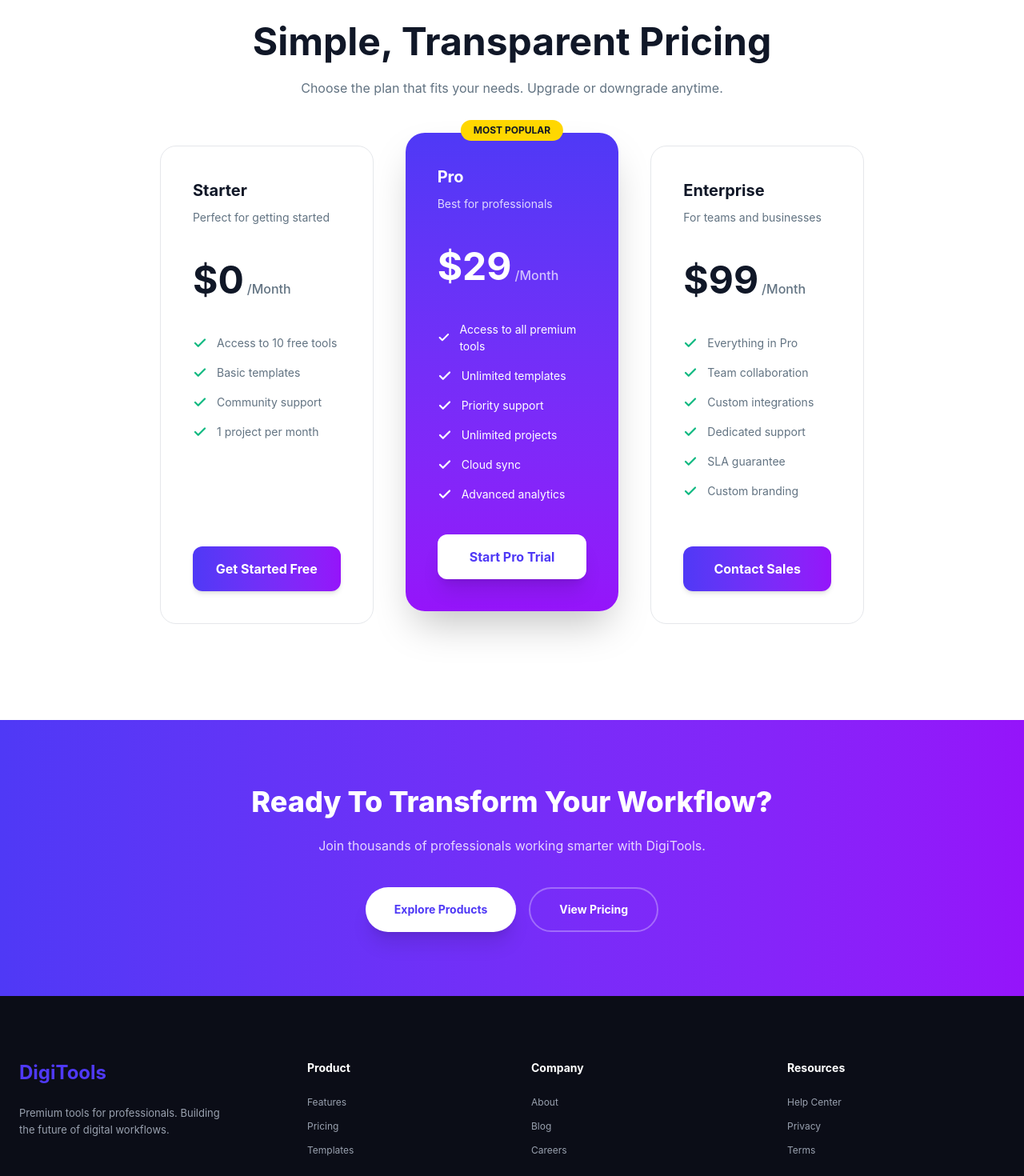
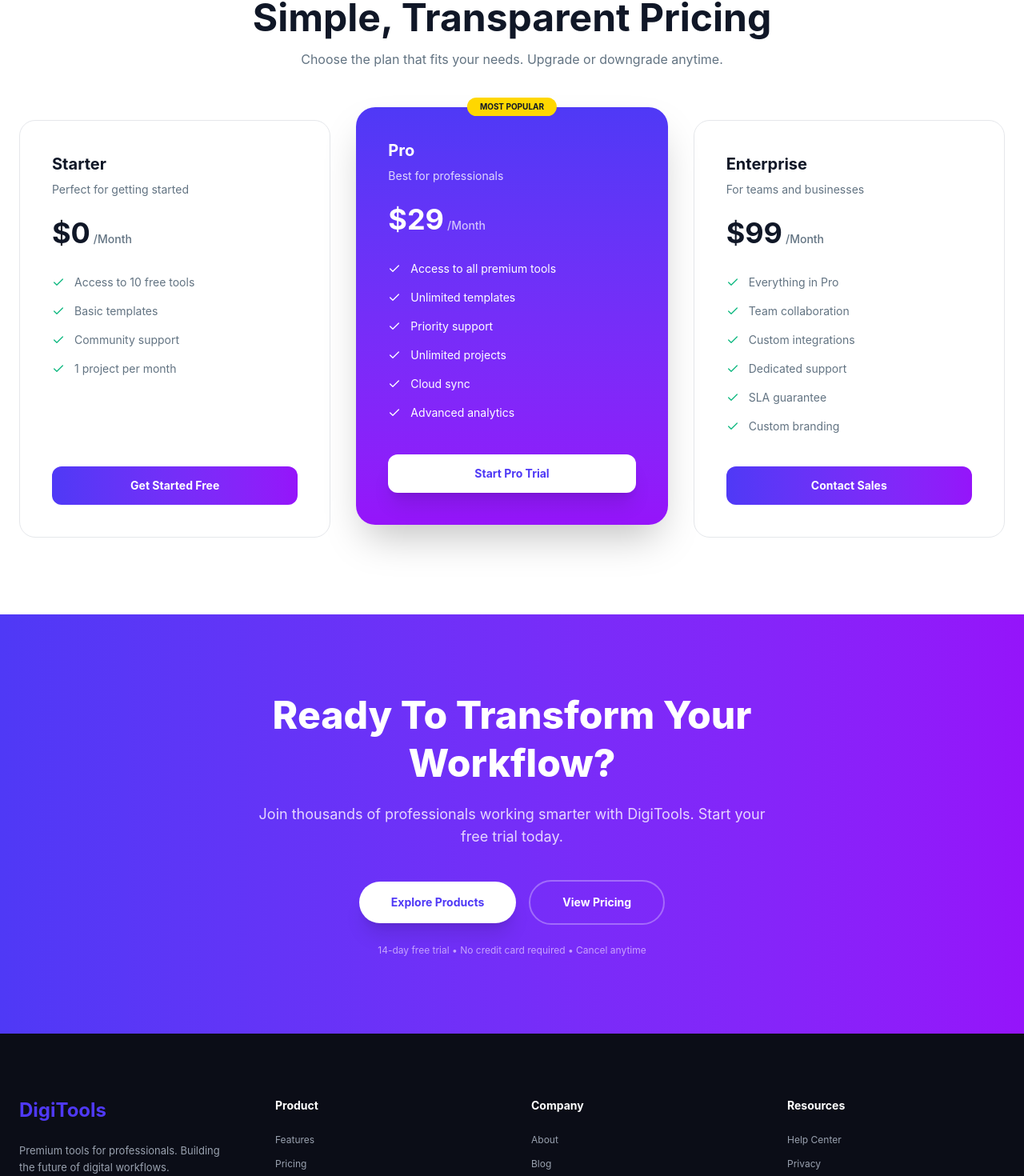
Before and after one commit to codewithjakaria/DigiTools-Platform, a React (Vite) app: page / in a window 1280 px wide. Shown: the part 3136-4606 px from the top of the page at 80% size. Built offline with nearby package versions, Linux system fonts and the light colour scheme.

Commit message:
Footer section responsive

```diff
--- a/src/App.jsx
+++ b/src/App.jsx
@@ -466,26 +466,27 @@ function App() {
         </div>
       </section>
 
-      <section className="py-[120px] bg-white">
-        <div className="max-w-[1600px] mx-auto px-[200px] text-center">
-          <h2 className="text-[48px] font-bold text-[#101727] mb-4 leading-tight">
+      <section className="py-16 md:py-24 bg-white">
+        <div className="max-w-7xl mx-auto px-6 text-center">
+          <h2 className="text-3xl md:text-5xl font-bold text-[#101727] mb-4">
             Simple, Transparent Pricing
           </h2>
-          <p className="text-[#627382] mb-[60px] text-[16px]">
+          <p className="text-[#627382] mb-12 md:mb-16 text-sm md:text-base">
             Choose the plan that fits your needs. Upgrade or downgrade anytime.
           </p>
-          <div className="grid grid-cols-1 md:grid-cols-3 gap-10 items-stretch">
+
+          <div className="grid grid-cols-1 sm:grid-cols-2 lg:grid-cols-3 gap-8 items-stretch">
             {/* Starter Card */}
-            <div className="p-10 rounded-[20px] border border-[#E5E7EB] bg-white flex flex-col transition-all hover:shadow-lg">
-              <h3 className="text-[20px] font-bold text-[#101727] mb-2 text-left">
+            <div className="p-8 md:p-10 rounded-[20px] border border-[#E5E7EB] bg-white flex flex-col hover:shadow-lg transition-all">
+              <h3 className="text-lg md:text-xl font-bold text-[#101727] mb-2 text-left">
                 Starter
               </h3>
-              <p className="text-[#627382] text-[14px] mb-8 text-left">
+              <p className="text-[#627382] text-xs md:text-sm mb-6 text-left">
                 Perfect for getting started
               </p>
-              <div className="text-[48px] font-bold text-[#101727] mb-8 text-left flex items-baseline">
+              <div className="text-3xl md:text-4xl font-bold text-[#101727] mb-8 text-left">
                 $0
-                <span className="text-[16px] font-medium text-[#627382] ml-1">
+                <span className="text-sm font-medium text-[#627382] ml-1">
                   /Month
                 </span>
               </div>
@@ -498,33 +499,31 @@ function App() {
                 ].map((f, i) => (
                   <div
                     key={i}
-                    className="flex items-center gap-3 text-[14px] text-[#627382]"
+                    className="flex items-center gap-3 text-xs md:text-sm text-[#627382]"
                   >
-                    <Check
-                      size={18}
-                      className="text-[#10B981]"
-                      strokeWidth={3}
-                    />{' '}
-                    {f}
+                    <Check size={16} className="text-[#10B981]" /> {f}
                   </div>
                 ))}
               </div>
-              <button className="w-full py-4 bg-gradient-to-r from-[#4F39F6] to-[#9514FA] text-white rounded-[12px] font-bold text-[16px] transition-all hover:opacity-90 shadow-md">
+              <button className="w-full py-3.5 bg-gradient-to-r from-[#4F39F6] to-[#9514FA] text-white rounded-[12px] font-bold text-sm">
                 Get Started Free
               </button>
             </div>
+
             {/* Pro Card */}
-            <div className="p-10 rounded-[24px] bg-gradient-to-b from-[#4F39F6] to-[#9514FA] text-white shadow-2xl relative flex flex-col transform md:-translate-y-4 border-none transition-all">
-              <div className="absolute -top-4 left-1/2 -translate-x-1/2 bg-[#FFD700] text-[#101727] text-[12px] font-bold px-4 py-1 rounded-full uppercase">
+            <div className="p-8 md:p-10 rounded-[24px] bg-gradient-to-b from-[#4F39F6] to-[#9514FA] text-white shadow-2xl relative flex flex-col border-none lg:-translate-y-4">
+              <div className="absolute -top-3 left-1/2 -translate-x-1/2 bg-[#FFD700] text-[#101727] text-[10px] font-bold px-4 py-1 rounded-full uppercase">
                 Most Popular
               </div>
-              <h3 className="text-[20px] font-bold mb-2 text-left">Pro</h3>
-              <p className="text-white/80 text-[14px] mb-8 text-left">
+              <h3 className="text-lg md:text-xl font-bold mb-2 text-left">
+                Pro
+              </h3>
+              <p className="text-white/80 text-xs md:text-sm mb-6 text-left">
                 Best for professionals
               </p>
-              <div className="text-[48px] font-bold mb-8 text-left flex items-baseline">
+              <div className="text-3xl md:text-4xl font-bold mb-8 text-left">
                 $29
-                <span className="text-[16px] font-medium text-white/70 ml-1">
+                <span className="text-sm font-medium text-white/70 ml-1">
                   /Month
                 </span>
               </div>
@@ -537,27 +536,30 @@ function App() {
                   'Cloud sync',
                   'Advanced analytics',
                 ].map((f, i) => (
-                  <div key={i} className="flex items-center gap-3 text-[14px]">
-                    <Check size={18} className="text-white" strokeWidth={3} />{' '}
-                    {f}
+                  <div
+                    key={i}
+                    className="flex items-center gap-3 text-xs md:text-sm"
+                  >
+                    <Check size={16} className="text-white" /> {f}
                   </div>
                 ))}
               </div>
-              <button className="w-full py-4 bg-white text-[#4F39F6] rounded-[12px] font-bold text-[16px] hover:bg-gray-50 transition-all shadow-xl">
+              <button className="w-full py-3.5 bg-white text-[#4F39F6] rounded-[12px] font-bold text-sm shadow-xl">
                 Start Pro Trial
               </button>
             </div>
+
             {/* Enterprise Card */}
-            <div className="p-10 rounded-[20px] border border-[#E5E7EB] bg-white flex flex-col transition-all hover:shadow-lg">
-              <h3 className="text-[20px] font-bold text-[#101727] mb-2 text-left">
+            <div className="p-8 md:p-10 rounded-[20px] border border-[#E5E7EB] bg-white flex flex-col hover:shadow-lg transition-all sm:col-span-2 lg:col-span-1 max-w-sm sm:max-w-none mx-auto lg:mx-0 w-full">
+              <h3 className="text-lg md:text-xl font-bold text-[#101727] mb-2 text-left">
                 Enterprise
               </h3>
-              <p className="text-[#627382] text-[14px] mb-8 text-left">
+              <p className="text-[#627382] text-xs md:text-sm mb-6 text-left">
                 For teams and businesses
               </p>
-              <div className="text-[48px] font-bold text-[#101727] mb-8 text-left flex items-baseline">
+              <div className="text-3xl md:text-4xl font-bold text-[#101727] mb-8 text-left">
                 $99
-                <span className="text-[16px] font-medium text-[#627382] ml-1">
+                <span className="text-sm font-medium text-[#627382] ml-1">
                   /Month
                 </span>
               </div>
@@ -572,18 +574,13 @@ function App() {
                 ].map((f, i) => (
                   <div
                     key={i}
-                    className="flex items-center gap-3 text-[14px] text-[#627382]"
+                    className="flex items-center gap-3 text-xs md:text-sm text-[#627382]"
                   >
-                    <Check
-                      size={18}
-                      className="text-[#10B981]"
-                      strokeWidth={3}
-                    />{' '}
-                    {f}
+                    <Check size={16} className="text-[#10B981]" /> {f}
                   </div>
                 ))}
               </div>
-              <button className="w-full py-4 bg-gradient-to-r from-[#4F39F6] to-[#9514FA] text-white rounded-[12px] font-bold text-[16px] transition-all hover:opacity-90 shadow-md">
+              <button className="w-full py-3.5 bg-gradient-to-r from-[#4F39F6] to-[#9514FA] text-white rounded-[12px] font-bold text-sm">
                 Contact Sales
               </button>
             </div>
@@ -591,41 +588,47 @@ function App() {
         </div>
       </section>
 
-      <section className={`${bgGradient} py-20 px-6 text-center text-white`}>
-        <div className="max-w-4xl mx-auto">
-          <h2 className="text-3xl md:text-4xl font-extrabold mb-5 leading-tight">
-            Ready To Transform Your Workflow?
+      <section
+        className={`${bgGradient} py-16 md:py-24 px-6 text-center text-white overflow-hidden`}
+      >
+        <div className="max-w-4xl mx-auto relative z-10">
+          <h2 className="text-2xl md:text-4xl lg:text-5xl font-extrabold mb-5 leading-[1.2] md:leading-tight">
+            Ready To Transform Your <br className="hidden md:block" /> Workflow?
           </h2>
-          <p className="text-purple-100 mb-10 text-base opacity-90">
+
+          <p className="text-purple-100 mb-10 text-sm md:text-lg opacity-90 max-w-2xl mx-auto">
             Join thousands of professionals working smarter with DigiTools.
+            Start your free trial today.
           </p>
-          <div className="flex flex-wrap justify-center gap-4">
-            <button className="px-9 py-4 bg-white text-[#4F39F6] rounded-full font-bold text-sm shadow-xl transition-transform hover:scale-105">
+
+          <div className="flex flex-col sm:flex-row justify-center items-center gap-4">
+            <button className="w-full sm:w-auto px-10 py-4 bg-white text-[#4F39F6] rounded-full font-bold text-sm shadow-xl transition-all hover:scale-105 active:scale-95">
               Explore Products
             </button>
-            <button className="px-9 py-4 border-2 border-white/30 text-white rounded-full font-bold text-sm hover:bg-white/10 transition">
+            <button className="w-full sm:w-auto px-10 py-4 border-2 border-white/30 text-white rounded-full font-bold text-sm hover:bg-white/10 transition-all active:scale-95">
               View Pricing
             </button>
           </div>
+
+          <p className="mt-6 text-[10px] md:text-xs text-purple-200 opacity-70">
+            14-day free trial • No credit card required • Cancel anytime
+          </p>
         </div>
       </section>
 
-      {/* ==========================================
-          9. Footer Section
-      ========================================== */}
-      <footer className="bg-[#0B0D17] pt-20 pb-10 text-white">
-        <div className="max-w-7xl mx-auto px-6 grid grid-cols-2 md:grid-cols-4 gap-12 border-b border-gray-800 pb-16">
-          <div className="col-span-2 md:col-span-1">
-            <h2 className="text-2xl font-bold mb-6 text-[#4F39F6]">
+      <footer className="bg-[#0B0D17] pt-16 md:pt-20 pb-10 text-white">
+        <div className="max-w-7xl mx-auto px-6 grid grid-cols-1 sm:grid-cols-2 md:grid-cols-4 gap-10 md:gap-12 border-b border-gray-800 pb-16">
+          <div className="sm:col-span-2 md:col-span-1">
+            <h2 className="text-xl md:text-2xl font-bold mb-6 text-[#4F39F6]">
               DigiTools
             </h2>
-            <p className="text-gray-400 text-[13px] leading-relaxed">
+            <p className="text-gray-400 text-xs md:text-[13px] leading-relaxed max-w-xs">
               Premium tools for professionals. Building the future of digital
               workflows.
             </p>
           </div>
-          <div className="pl-0 md:pl-10">
-            <h4 className="font-bold mb-6 text-sm">Product</h4>
+          <div>
+            <h4 className="font-bold mb-5 md:mb-6 text-sm">Product</h4>
             <ul className="text-gray-400 text-[12px] space-y-3">
               <li>Features</li>
               <li>Pricing</li>
@@ -633,7 +636,7 @@ function App() {
             </ul>
           </div>
           <div>
-            <h4 className="font-bold mb-6 text-sm">Company</h4>
+            <h4 className="font-bold mb-5 md:mb-6 text-sm">Company</h4>
             <ul className="text-gray-400 text-[12px] space-y-3">
               <li>About</li>
               <li>Blog</li>
@@ -641,7 +644,7 @@ function App() {
             </ul>
           </div>
           <div>
-            <h4 className="font-bold mb-6 text-sm">Resources</h4>
+            <h4 className="font-bold mb-5 md:mb-6 text-sm">Resources</h4>
             <ul className="text-gray-400 text-[12px] space-y-3">
               <li>Help Center</li>
               <li>Privacy</li>
@@ -649,9 +652,9 @@ function App() {
             </ul>
           </div>
         </div>
-        <div className="max-w-7xl mx-auto px-6 mt-10 flex flex-col md:flex-row justify-between items-center text-gray-500 text-[11px] gap-6">
+        <div className="max-w-7xl mx-auto px-6 mt-10 flex flex-col md:flex-row justify-between items-center text-gray-500 text-[10px] md:text-[11px] gap-6">
           <p>© 2026 Digitools. All rights reserved.</p>
-          <div className="flex gap-8">
+          <div className="flex gap-6 md:gap-8">
             <span>Privacy Policy</span>
             <span>Terms of Service</span>
           </div>
```
